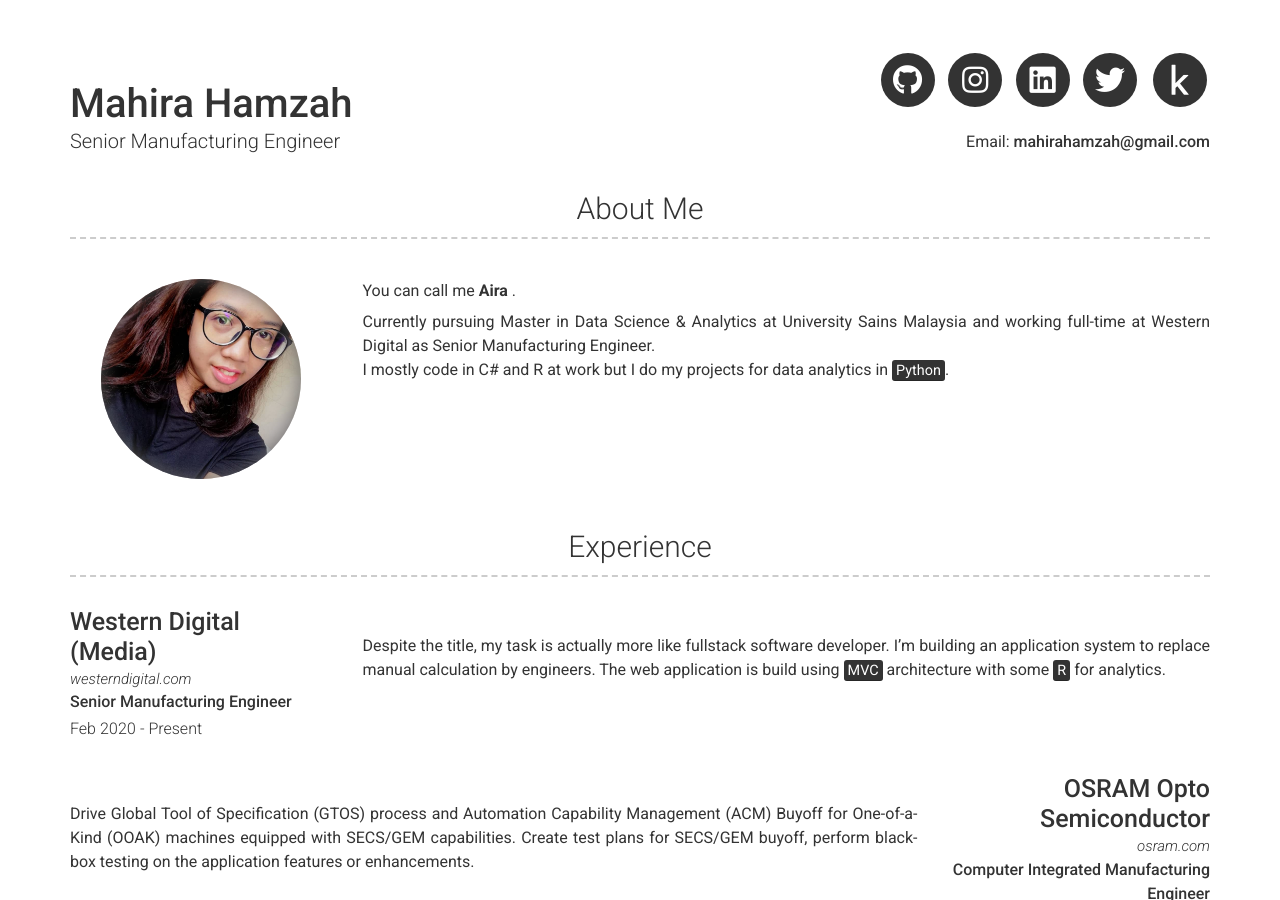
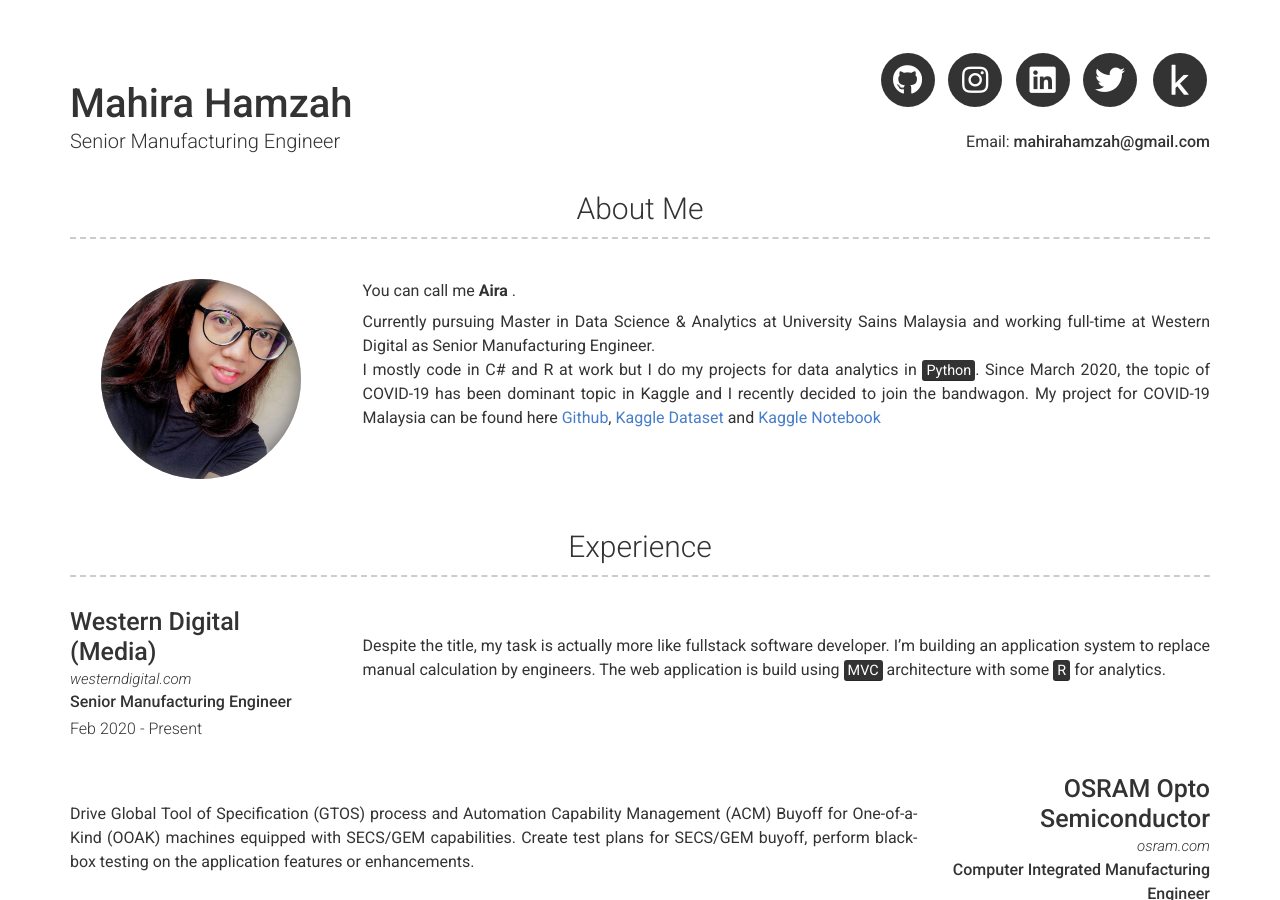
Before and after one commit to mahirahamzah/Resume, a Jekyll site: the page built from index.md, in a window 1280 px wide and 900 px high. Built offline with Jekyll 4.4.1, drawn with Linux system fonts in a browser that asks for light colours; nearby versions of some CDN libraries.

Commit message:
Update _config.yml

```diff
--- a/_config.yml
+++ b/_config.yml
@@ -49,7 +49,8 @@ about_content: | # this will include new lines to allow paragraphs
 
     Currently pursuing Master in Data Science & Analytics at University Sains Malaysia and working full-time at Western Digital as Senior Manufacturing Engineer.
     <br>
-    I mostly code in C# and R at work but I do my projects for data analytics in <mark>Python</mark>.
+    I mostly code in C# and R at work but I do my projects for data analytics in <mark>Python</mark>. Since March 2020, the topic of COVID-19 has been dominant topic in Kaggle and I recently decided to join the bandwagon.
+    My project for COVID-19 Malaysia can be found here [Github](https://github.com/mahirahamzah/COVID19_malaysia), [Kaggle Dataset](https://www.kaggle.com/mahirahmzh/covid19-malaysia-by-region) and [Kaggle Notebook](https://www.kaggle.com/mahirahmzh/covid-19-malaysia-confirmed-case-eda)
 
 
 # Projects Section
```
